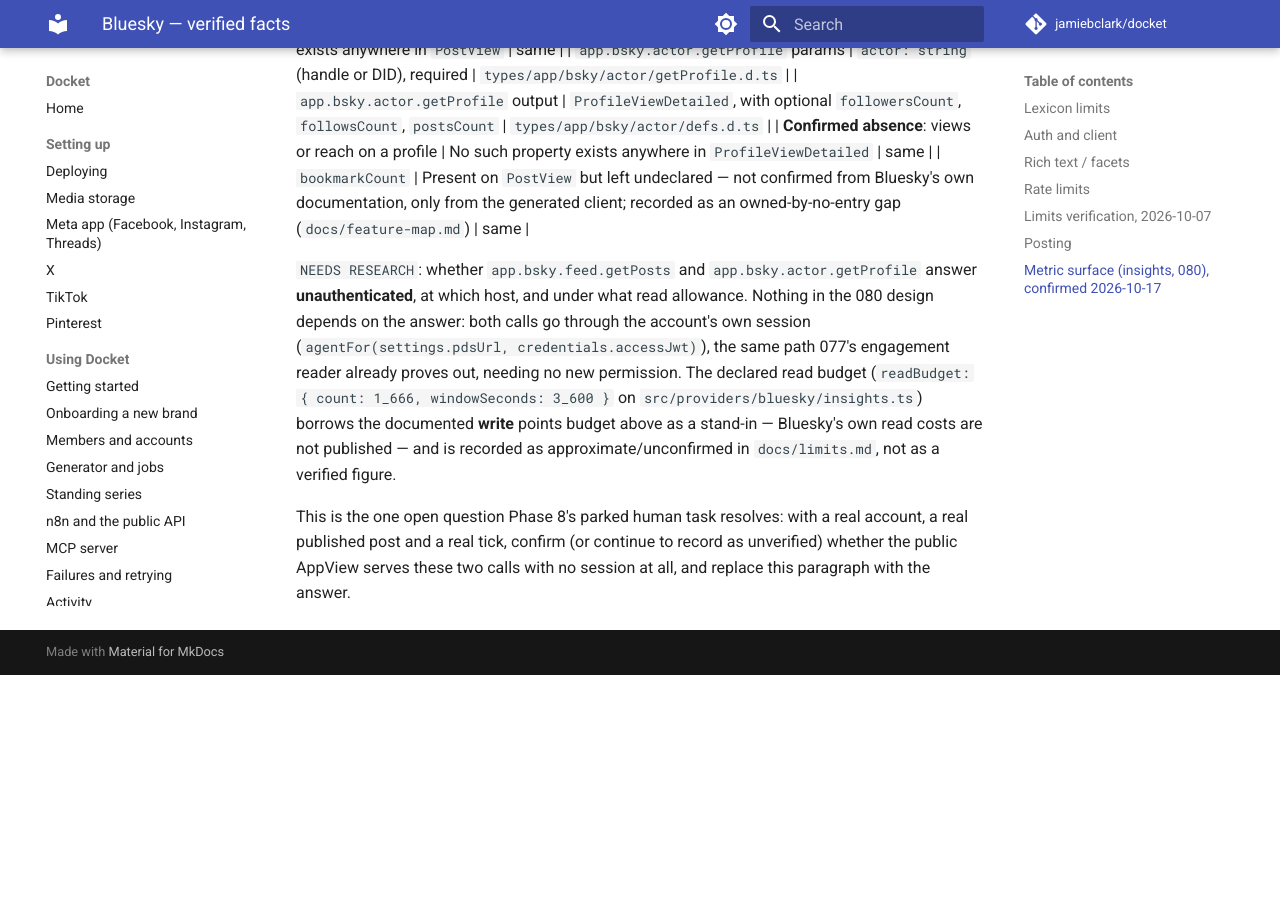
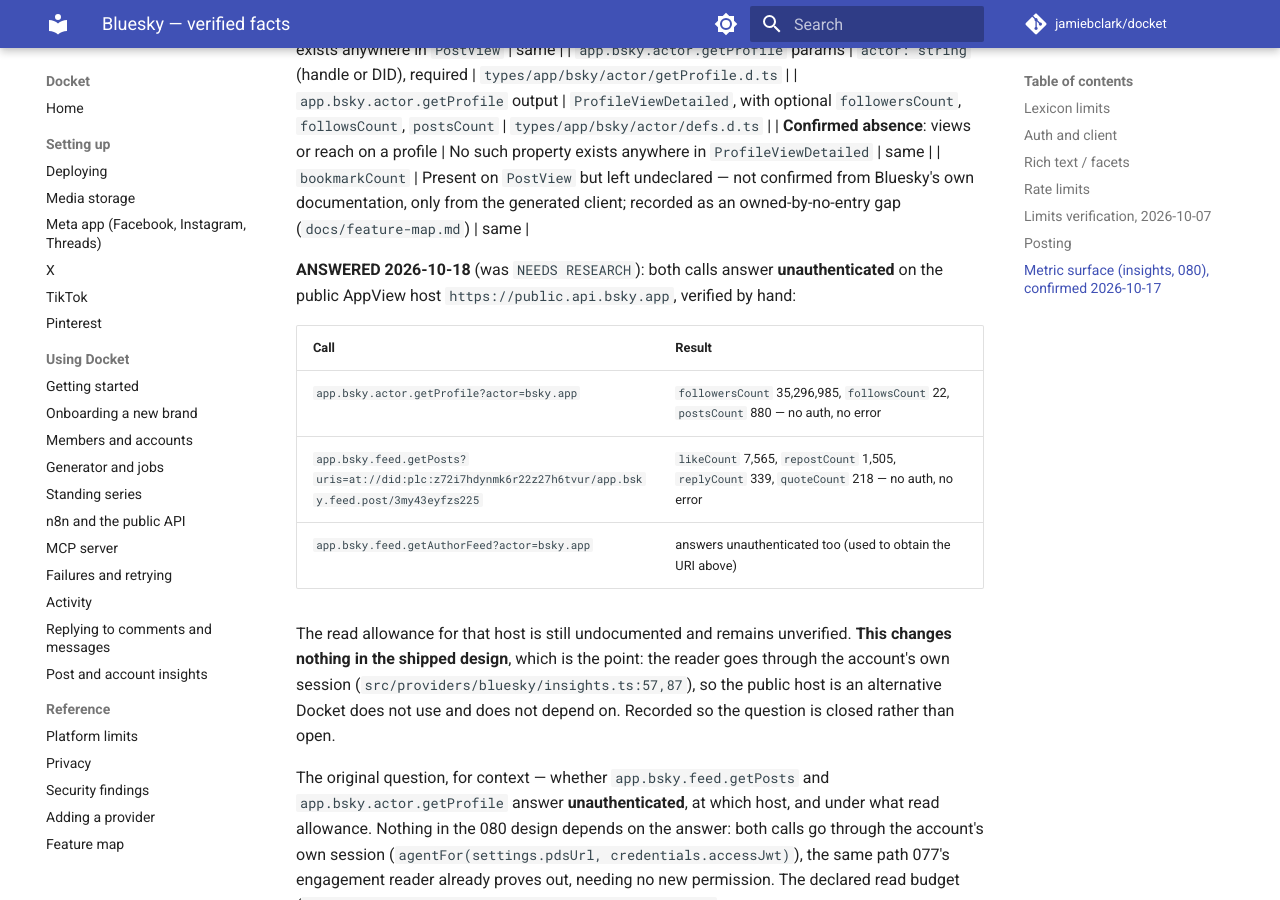
Before and after one commit to jamiebclark/docket, an MkDocs documentation site: the page built from docs/research/bluesky.md, in a window 1280 px wide and 900 px high, scrolled down 2586 px. Built offline with MkDocs 1.6.1 and Material for MkDocs 9.7.7, drawn with Linux system fonts in a browser that asks for light colours; comment, search, counter and statistics services are not loaded; before the commit the page ends 3261 px from its top, so only the background shows below that.

Commit message:
chore(082): tick T104, and close 080's Bluesky AppView question
T104's gate is green: lint, typecheck, db:check, build, and 773 test files /
7,336 tests.

Also closes the `NEEDS RESEARCH` marker 080 left in docs/research/bluesky.md.
Both calls answer unauthenticated on https://public.api.bsky.app, verified by
hand today: getProfile returned followersCount/followsCount/postsCount and
getPosts returned likeCount/repostCount/replyCount/quoteCount, neither with an
auth error. The read allowance for that host is still undocumented.

It belongs to 080's T064 rather than this entry, and it changes nothing in the
shipped design — the reader uses the account's own session, so the public host
is an alternative Docket neither uses nor depends on. Recorded here because the
fact was verified in this session and would otherwise be lost; the rest of T064
still needs a human comparing the panel against bsky.app for a real post.

Co-Authored-By: Claude Opus 5 <noreply@anthropic.com>

```diff
--- a/docs/research/bluesky.md
+++ b/docs/research/bluesky.md
@@ -88,7 +88,21 @@ Confirmed by reading `node_modules/@atproto/api` directly — the generated type
 | **Confirmed absence**: views or reach on a profile | No such property exists anywhere in `ProfileViewDetailed` | same |
 | `bookmarkCount` | Present on `PostView` but left undeclared — not confirmed from Bluesky's own documentation, only from the generated client; recorded as an owned-by-no-entry gap (`docs/feature-map.md`) | same |
 
-`NEEDS RESEARCH`: whether `app.bsky.feed.getPosts` and `app.bsky.actor.getProfile` answer
+**ANSWERED 2026-10-18** (was `NEEDS RESEARCH`): both calls answer **unauthenticated** on the public
+AppView host `https://public.api.bsky.app`, verified by hand:
+
+| Call | Result |
+|---|---|
+| `app.bsky.actor.getProfile?actor=bsky.app` | `followersCount` 35,296,985, `followsCount` 22, `postsCount` 880 — no auth, no error |
+| `app.bsky.feed.getPosts?uris=at://did:plc:z72i7hdynmk6r22z27h6tvur/app.bsky.feed.post/3my43eyfzs225` | `likeCount` 7,565, `repostCount` 1,505, `replyCount` 339, `quoteCount` 218 — no auth, no error |
+| `app.bsky.feed.getAuthorFeed?actor=bsky.app` | answers unauthenticated too (used to obtain the URI above) |
+
+The read allowance for that host is still undocumented and remains unverified. **This changes
+nothing in the shipped design**, which is the point: the reader goes through the account's own
+session (`src/providers/bluesky/insights.ts:57,87`), so the public host is an alternative Docket
+does not use and does not depend on. Recorded so the question is closed rather than open.
+
+The original question, for context — whether `app.bsky.feed.getPosts` and `app.bsky.actor.getProfile` answer
 **unauthenticated**, at which host, and under what read allowance. Nothing in the 080 design depends
 on the answer: both calls go through the account's own session (`agentFor(settings.pdsUrl,
 credentials.accessJwt)`), the same path 077's engagement reader already proves out, needing no new
```
Also changed, not shown: specs/082-insights-tiktok-pinterest-x/tasks.md (+1 -1 lines).
